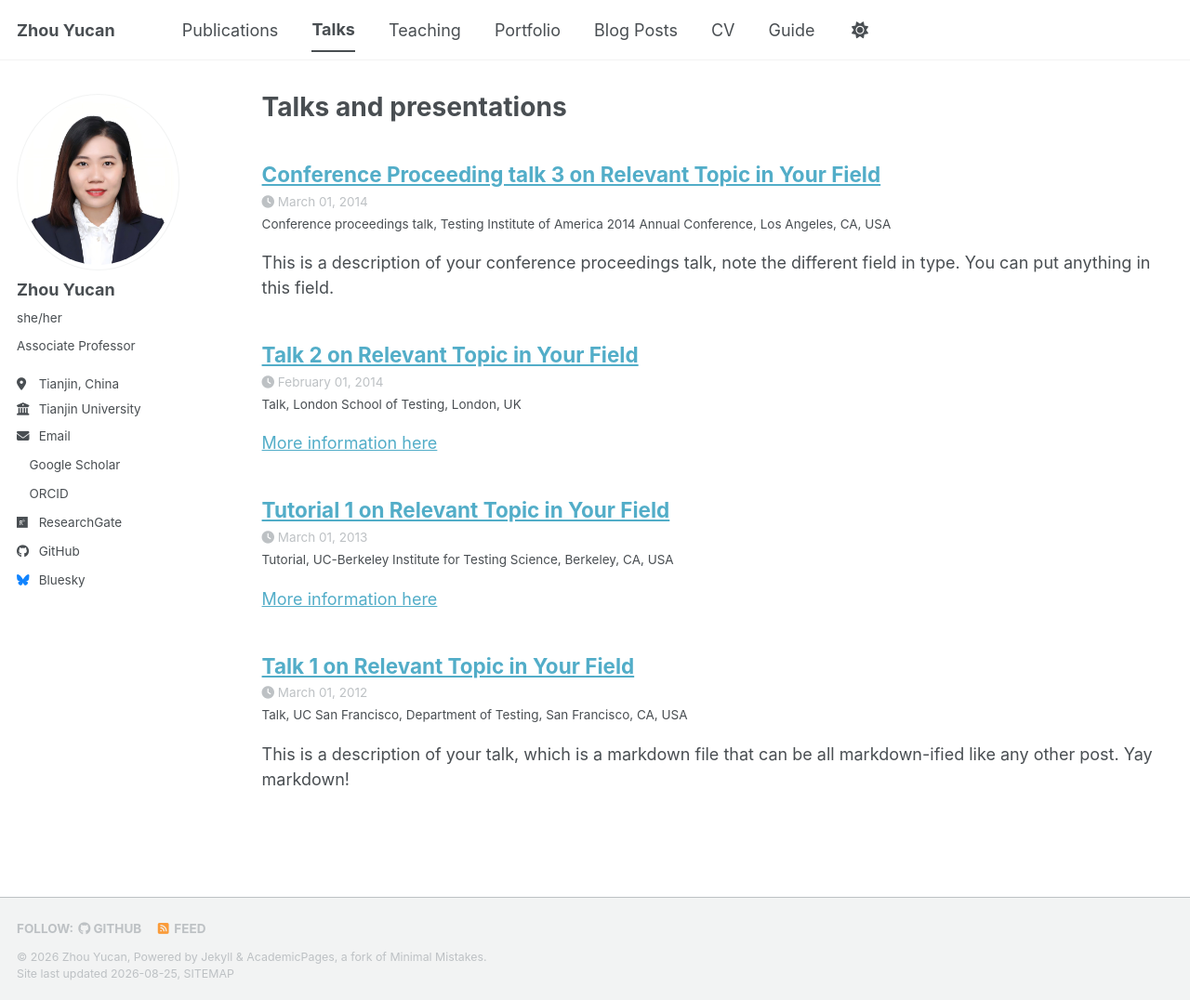
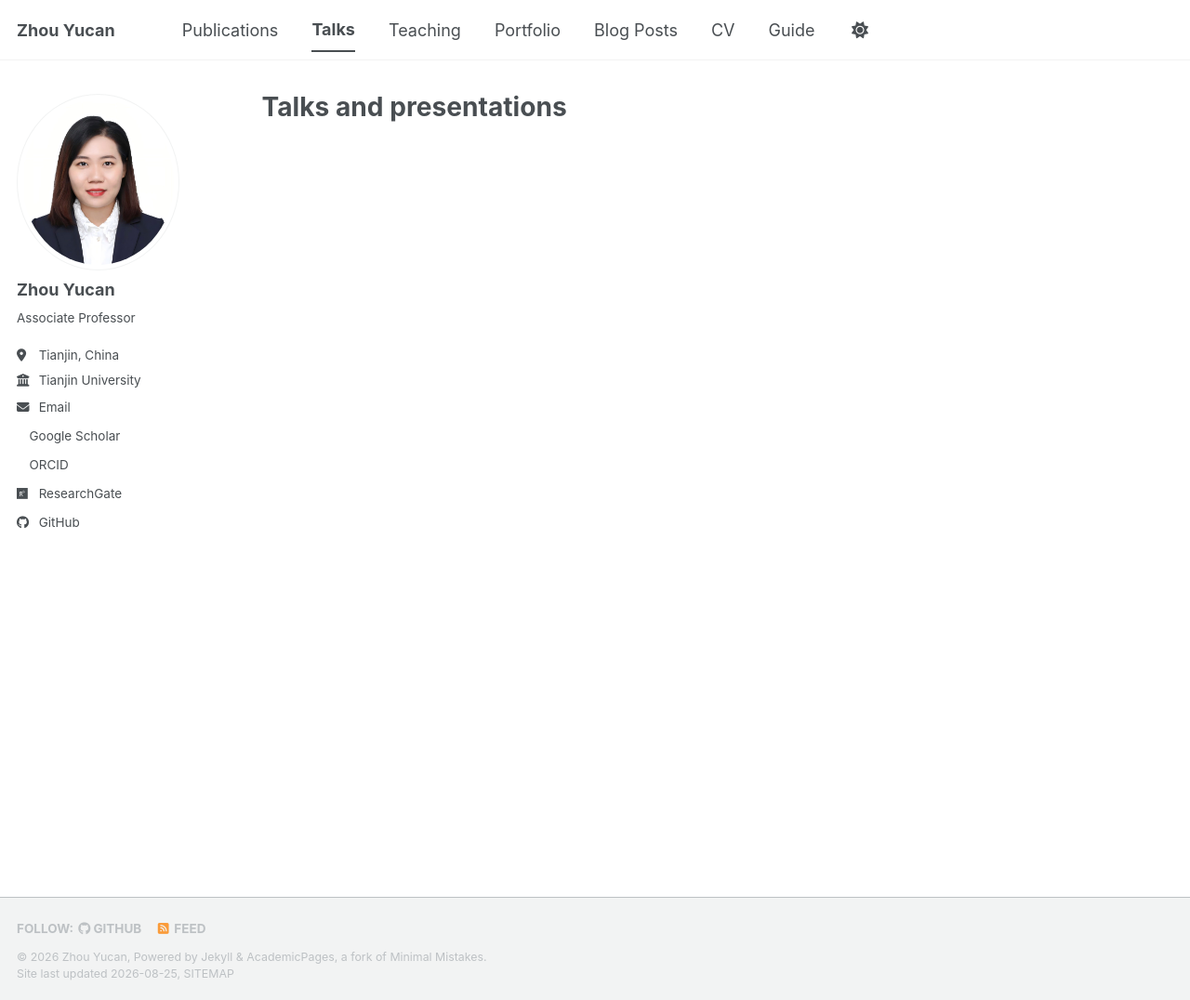
Before and after one commit to Zhou-Yucan/Zhou-Yucan.github.io, a Jekyll site: the page built from _pages/talks.html, in a window 1280 px wide and 1076 px high. Shown: the whole window at 93% size. Built offline with Jekyll 4.4.1, drawn with Linux system fonts in a browser that asks for light colours; a style sheet for code colours, icons or effects is not loaded; part of the change alters nothing that is shown.

Commit message:
Update _config.yml

```diff
--- a/_config.yml
+++ b/_config.yml
@@ -25,7 +25,6 @@ author:
   # Biographic information
   avatar           : "yucan.jpg"
   name             : "Zhou Yucan"
-  pronouns         : "she/her"
   bio              : "Associate Professor"
   location         : "Tianjin, China"
   employer         : "Tianjin University"
@@ -57,7 +56,7 @@ author:
 
   # Social media
   artstation       : # Username
-  bluesky          : "bsky.app" # Replace this with you Bluesky username
+  # bluesky          : "bsky.app" # Replace this with you Bluesky username
   facebook         : # Username
   flickr           : # Username
   foursquare       : # Username
@@ -221,18 +220,18 @@ kramdown:
 
 # These settings control the types of collections used by the template
 collections:
-  teaching:
-    output: true
-    permalink: /:collection/:path/
+  #teaching:
+    #output: true
+    #permalink: /:collection/:path/
   publications:
     output: true
     permalink: /:collection/:path/
   portfolio:
     output: true
     permalink: /:collection/:path/
-  talks:
-    output: true
-    permalink: /:collection/:path/
+  #talks:
+    #output: true
+    #permalink: /:collection/:path/
 
 
 # These settings control how pages and collections are included in the site
@@ -256,14 +255,14 @@ defaults:
       layout: single
       author_profile: true
   # _teaching
-  - scope:
-      path: ""
-      type: teaching
-    values:
-      layout: single
-      author_profile: true
-      share: true
-      comments: true
+  #- scope:
+  #    path: ""
+  #    type: teaching
+  #  values:
+  #    layout: single
+  #    author_profile: true
+  #    share: true
+  #    comments: true
   # _publications
   - scope:
       path: ""
@@ -283,13 +282,13 @@ defaults:
       share: true
       comment: true
   # _talks
-  - scope:
-      path: ""
-      type: talks
-    values:
-      layout: talk
-      author_profile: true
-      share: true
+  #- scope:
+  #    path: ""
+  #    type: talks
+  #  values:
+  #    layout: talk
+  #    author_profile: true
+  #    share: true
 
 
 # Sass/SCSS
```
